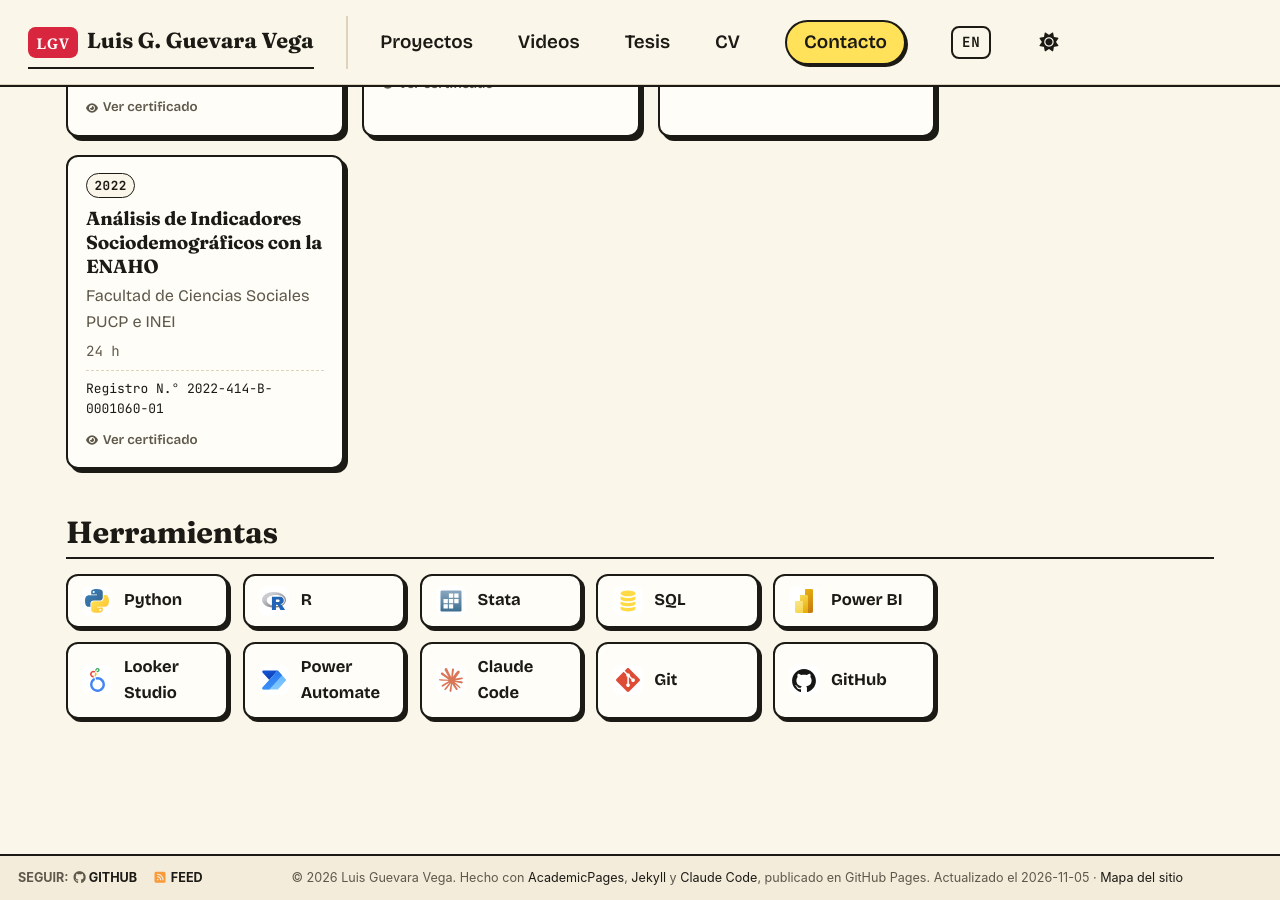
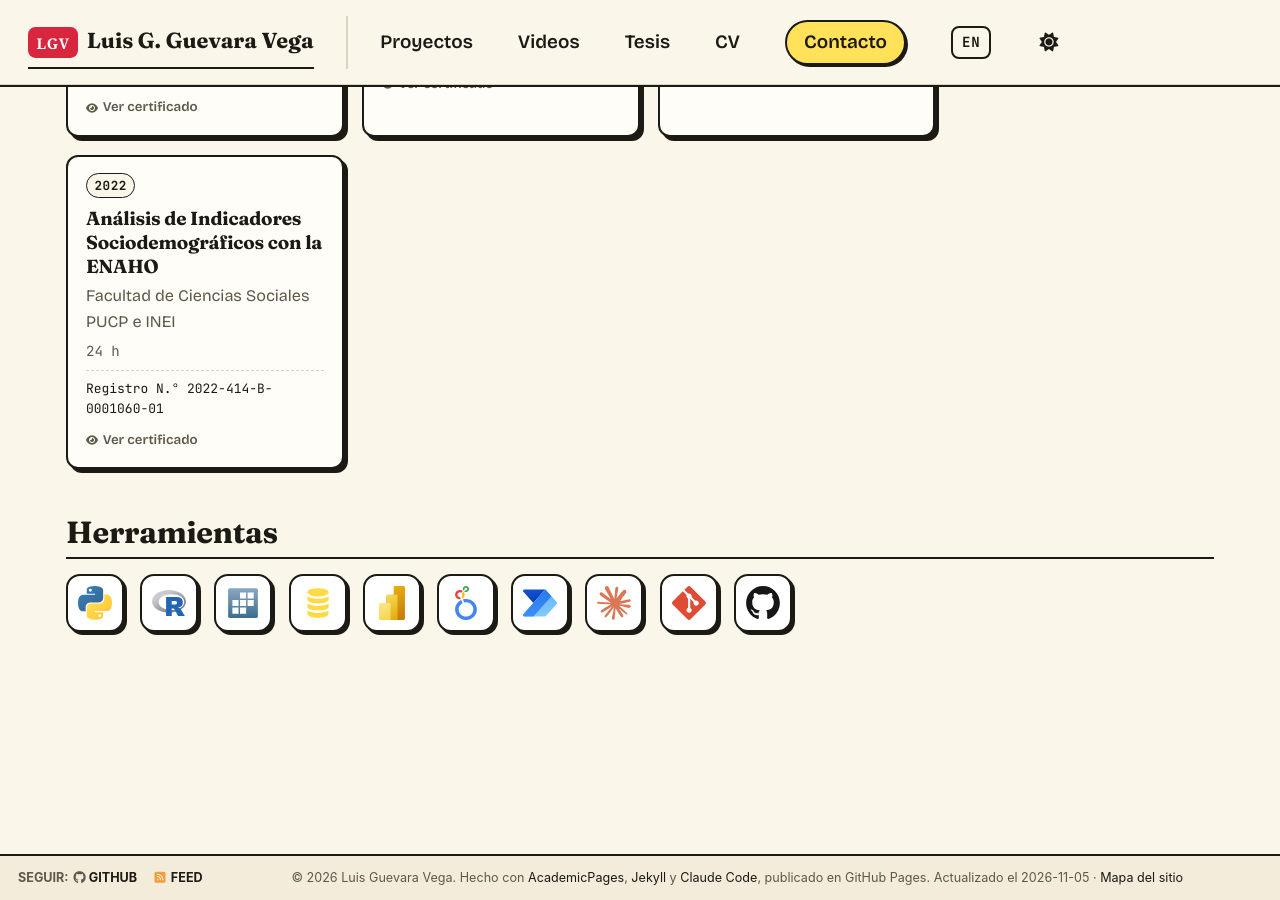
Before and after one commit to LuisGuevaraVega/LuisGuevaraVega.github.io, a Jekyll site: the page built from _pages/about.md, in a window 1280 px wide and 900 px high, scrolled down 10662 px. Built offline with Jekyll 4.4.1, drawn with Linux system fonts in a browser that asks for light colours; a script bundle is joined from its source files by our own code; a style sheet for code colours, icons or effects is not loaded.

Commit message:
Herramientas: solo logos en fila con animación al pasar el cursor
Co-Authored-By: Claude Opus 5.5 <noreply@anthropic.com>

```diff
--- a/_includes/herramientas.html
+++ b/_includes/herramientas.html
@@ -1,6 +1,6 @@
 {% assign herramientas = "python:Python,r:R,stata:Stata,sql:SQL,power-bi:Power BI,looker-studio:Looker Studio,power-automate:Power Automate,claude-code:Claude Code,git:Git,github:GitHub" | split: "," %}
-<ul class="herramientas">
+<ul class="herramientas" aria-label="Herramientas / Tools">
   {% for h in herramientas %}{% assign par = h | split: ":" %}
-  <li><img src="{{ site.baseurl }}/images/logos/{{ par[0] }}.svg" alt="" width="30" height="30" loading="lazy"><span>{{ par[1] }}</span></li>
+  <li title="{{ par[1] }}"><img src="{{ site.baseurl }}/images/logos/{{ par[0] }}.svg" alt="{{ par[1] }}" width="34" height="34" loading="lazy"></li>
   {% endfor %}
 </ul>
--- a/assets/css/gabo.css
+++ b/assets/css/gabo.css
@@ -780,3 +780,27 @@ html[data-lang="en"] [data-l="es"] { display: none !important; }
 }
 #lang-toggle a::before { display: none; }
 #lang-toggle a:hover { background: var(--resaltador); color: #1c1a15 !important; }
+
+/* ---------- Herramientas: solo logos, en fila, con animación al pasar el cursor ---------- */
+.herramientas {
+  display: flex; flex-wrap: wrap; gap: 0.9rem;
+  grid-template-columns: none; max-width: none;
+}
+.herramientas li {
+  display: grid; place-items: center;
+  width: 58px; height: 58px; padding: 0;
+  background: #fff;                       /* fondo blanco: los logos se ven también en modo oscuro */
+  border: 2px solid var(--linea); border-radius: 14px;
+  box-shadow: 3px 3px 0 var(--sombra);
+  transition: transform 0.18s ease, box-shadow 0.18s ease;
+  cursor: default;
+}
+.herramientas li:hover {
+  transform: translateY(-5px) rotate(-6deg) scale(1.08);
+  box-shadow: 6px 8px 0 var(--sombra);
+}
+.herramientas li:nth-child(even):hover { transform: translateY(-5px) rotate(6deg) scale(1.08); }
+.herramientas img { width: 34px; height: 34px; padding: 0; background: none; border-radius: 0; }
+@media (prefers-reduced-motion: reduce) {
+  .herramientas li, .herramientas li:hover { transition: none; transform: none; }
+}
```
